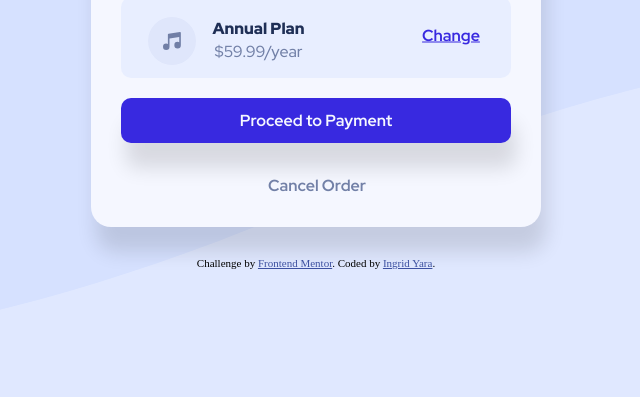
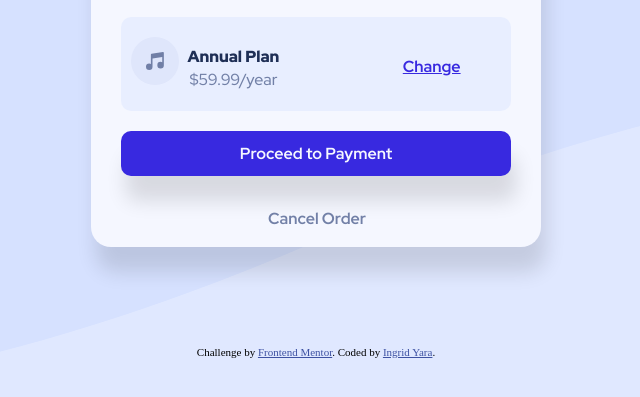
Before and after one commit to IngridYara/resumo-do-pedido, a plain HTML site: page index.html in a window 1280 px wide. Shown: the part 443-840 px from the top of the page, without its empty margins (324-964 px from the left). Before the commit the page ends 800 px from the top, so only its background shows below. Drawn offline with Linux system fonts and the light colour scheme.

Commit message:
centralizando pagina

```diff
--- a/css/style.css
+++ b/css/style.css
@@ -15,25 +15,21 @@
 
 body{
     background: transparent url('./../images/pattern-background-mobile.svg') center center / cover no-repeat;
-}
 
-main{
-    position: relative;
-    height: 700px;
+    min-height: 100vh;
+    display: grid;
+    place-items: center;
+    padding: 25px;
 }
 
 article#pedido{
 
-    background-color:hsl(225, 100%, 98%);
+    background-color:#fff;
     border-radius: 20px;
     width: 375px;
     height: 620px;
-
+    margin-bottom: 50px;
     box-shadow: 5px 25px 20px rgba(0, 0, 0, 0.123);
-    position: absolute;
-    top:50%;
-    left:50%;
-    transform: translate(-50%, -50%);
     transition: width 0.4s height 0.4s;
     transition-timing-function: ease;
 }
@@ -71,25 +67,20 @@
     padding: 20px 0px 15px 0px;
     border-radius: 10px;
     font-family: 'Red Hat Display', san-serif;
-
 }
 
 article#pedido > div#info > div#plano > img{
 
-    position: absolute;
-    top:69%;
-    left:18%;
-    transform: translate(-50%, -50%);
-
+    margin-left: 10px;
 }
 
 article#pedido > div#info > div#plano > p {
 
     text-align: center;
     color:  hsl(224, 23%, 55%);
-    margin-right: 95px;
-    margin-left: 25px;
+    padding: 5px;
     line-height: 23px;
+    display: inline-block;
 
 }
 article#pedido > div#info > div#plano > p > span{
@@ -102,12 +93,10 @@
 
     color: hsl(245, 75%, 52%);
     font-weight: bolder;
+    display: inline;
+    position: relative;
+    bottom:13px;
 
-    position: absolute;
-    top: 69%;
-    left: 80%;
-
-    transform: translate(-50%, -50%);
 }
 
 article#pedido > div#info > div#plano > a:hover{
```
